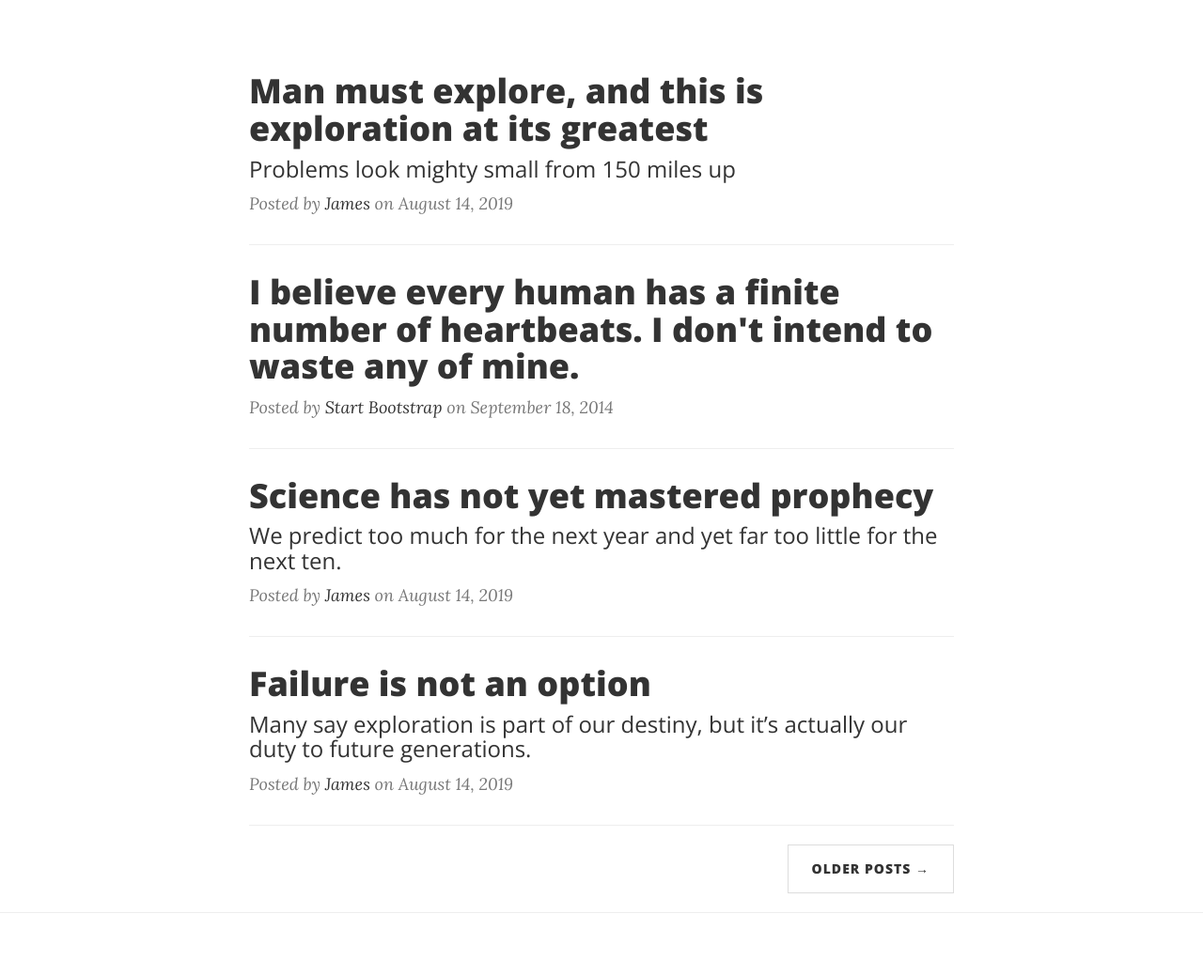
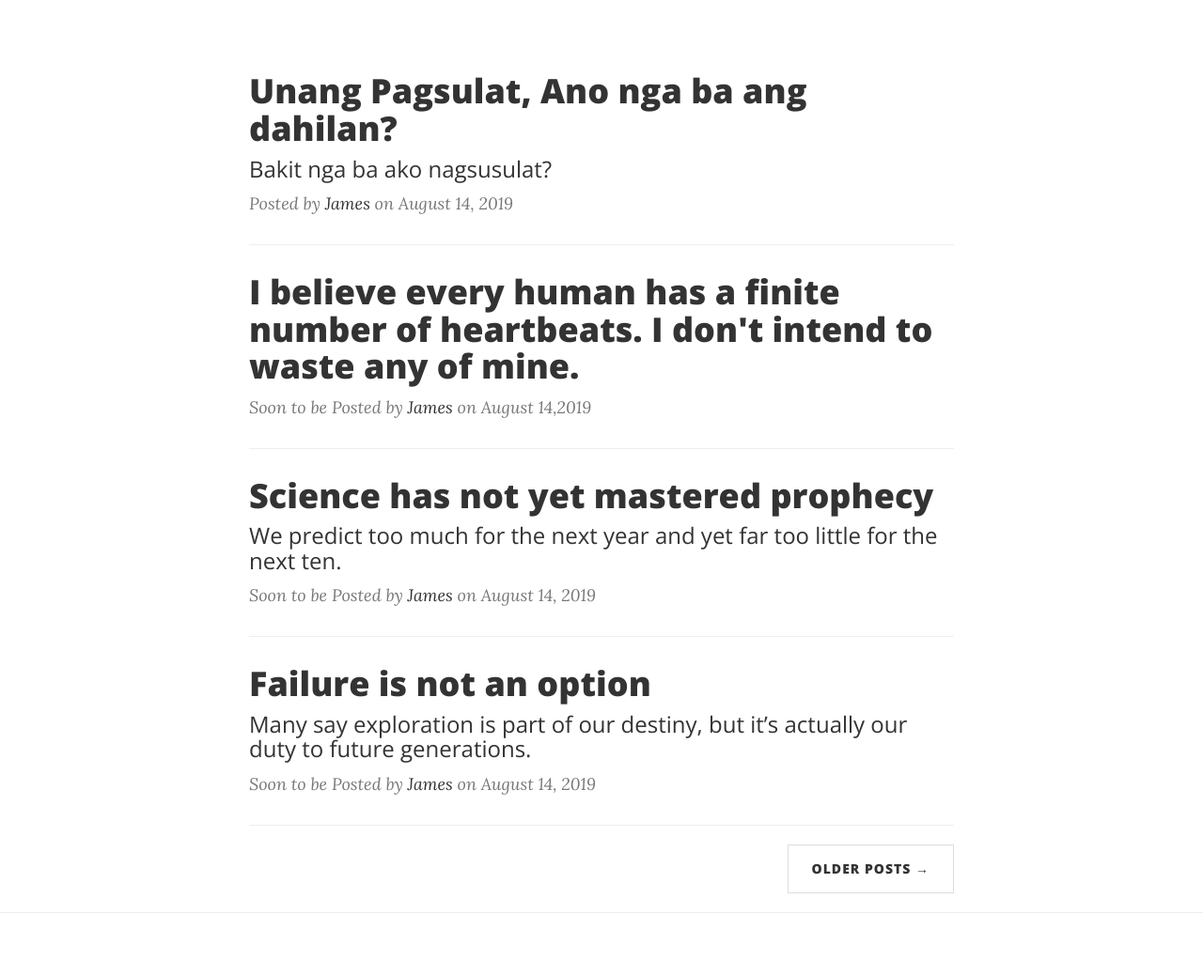
Before and after one commit to james0301/Myblog, a website: page index.html in a window 1280 px wide. Shown: the part 451-1490 px from the top of the page at 94% size. Drawn offline with nearby package versions, Linux system fonts and the light colour scheme.

Commit message:
Update index.html

```diff
--- a/index.html
+++ b/index.html
@@ -90,10 +90,10 @@
                 <div class="post-preview">
                     <a href="post.html">
                         <h2 class="post-title">
-                            Man must explore, and this is exploration at its greatest
+                            Unang Pagsulat, Ano nga ba ang dahilan?
                         </h2>
                         <h3 class="post-subtitle">
-                            Problems look mighty small from 150 miles up
+                            Bakit nga ba ako nagsusulat?
                         </h3>
                     </a>
                     <p class="post-meta">Posted by <a href="#">James</a> on August 14, 2019</p>
@@ -105,7 +105,7 @@
                             I believe every human has a finite number of heartbeats. I don't intend to waste any of mine.
                         </h2>
                     </a>
-                    <p class="post-meta">Posted by <a href="#">Start Bootstrap</a> on September 18, 2014</p>
+                    <p class="post-meta">Soon to be Posted by <a href="#">James</a> on August 14,2019</p>
                 </div>
                 <hr>
                 <div class="post-preview">
@@ -117,7 +117,7 @@
                             We predict too much for the next year and yet far too little for the next ten.
                         </h3>
                     </a>
-                    <p class="post-meta">Posted by <a href="#">James</a> on August 14, 2019</p>
+                    <p class="post-meta">Soon to be Posted by <a href="#">James</a> on August 14, 2019</p>
                 </div>
                 <hr>
                 <div class="post-preview">
@@ -129,7 +129,7 @@
                             Many say exploration is part of our destiny, but it’s actually our duty to future generations.
                         </h3>
                     </a>
-                    <p class="post-meta">Posted by <a href="#">James</a> on August 14, 2019</p>
+                    <p class="post-meta">Soon to be Posted by <a href="#">James</a> on August 14, 2019</p>
                 </div>
                 <hr>
                 <!-- Pager -->
```
